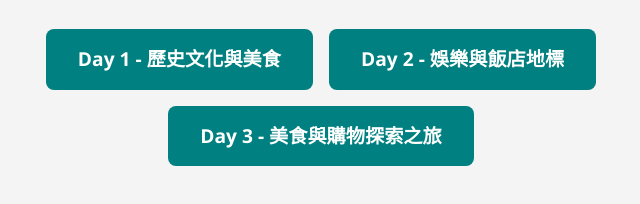
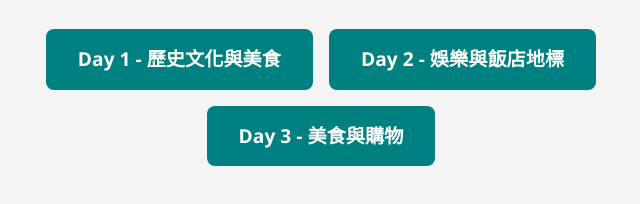
Before and after one commit to wmandy00/macau-travel3day, a plain HTML site: page index.html in a window 1280 px wide. Shown: the part 172-376 px from the top of the page, without its empty margins (319-959 px from the left). Drawn offline with Linux system fonts and the light colour scheme.

Commit message:
Update index.html

```diff
--- a/index.html
+++ b/index.html
@@ -81,7 +81,7 @@
     <nav>
       <a href="day1.html">Day 1 - 歷史文化與美食</a>
       <a href="day2.html">Day 2 - 娛樂與飯店地標</a>
-      <a href="day3.html">Day 3 - 美食與購物探索之旅</a>
+      <a href="day3.html">Day 3 - 美食與購物</a>
 
     </nav>
   </main>
```
